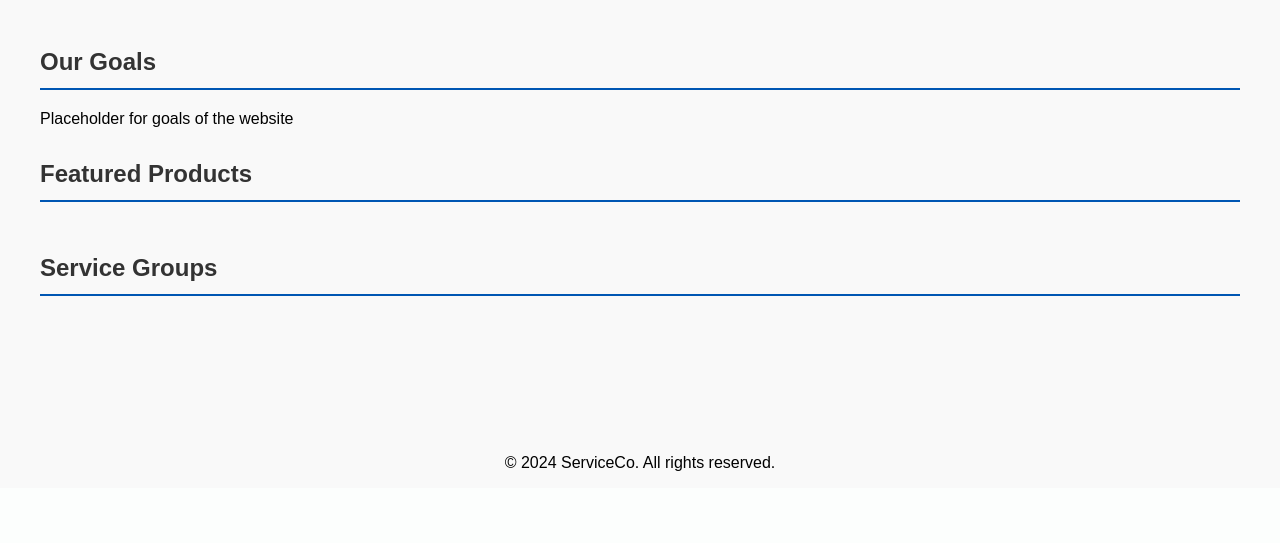
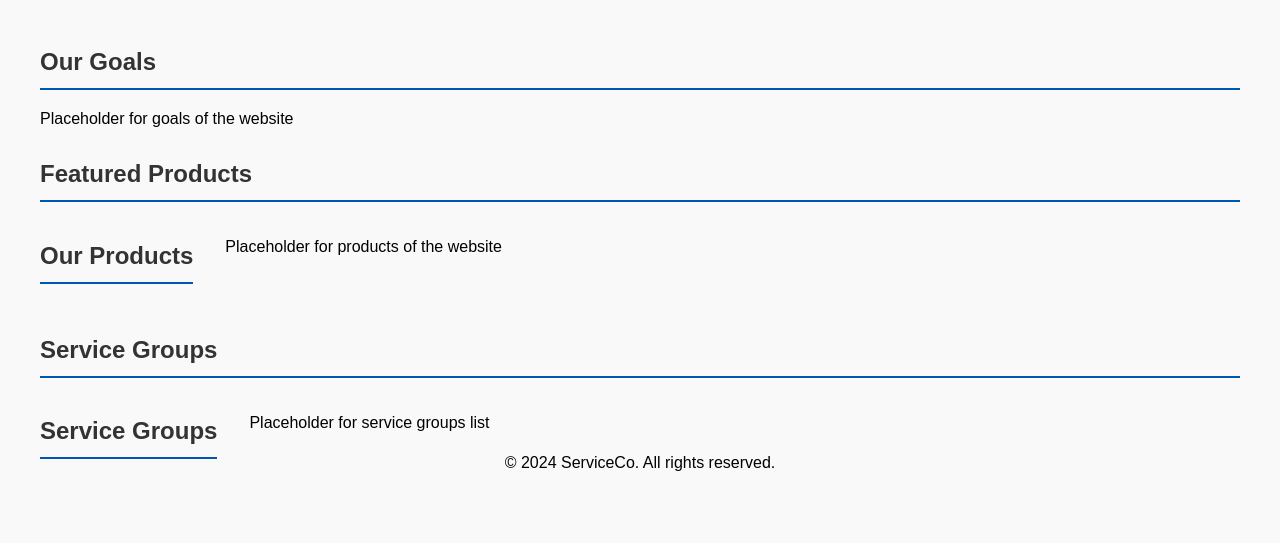
Before and after one commit to NISTTech/ServiceCo-Website, a PHP site: page / in a window 1280 px wide. Shown: the part 312-855 px from the top of the page. Before the commit the page ends 783 px from the top, so only its background shows below. Run offline with PHP 8.4, Linux system fonts and the light colour scheme.

Commit message:
Update index.php

```diff
--- a/index.php
+++ b/index.php
@@ -19,13 +19,15 @@
             <section id="featured-products">
                 <h2>Featured Products</h2>
                 <div id="product-list">
-                    <!-- Products will be listed here -->
+                    <h2>Our Products</h2>
+                    <p>Placeholder for products of the website</p>
                 </div>
             </section>
             <section id="service-groups">
                 <h2>Service Groups</h2>
                 <div id="groups-list">
-                    <!-- Service groups will be listed here -->
+                    <h2>Service Groups</h2>
+                    <p>Placeholder for service groups list</p>
                 </div>
             </section>
         </main>
```
